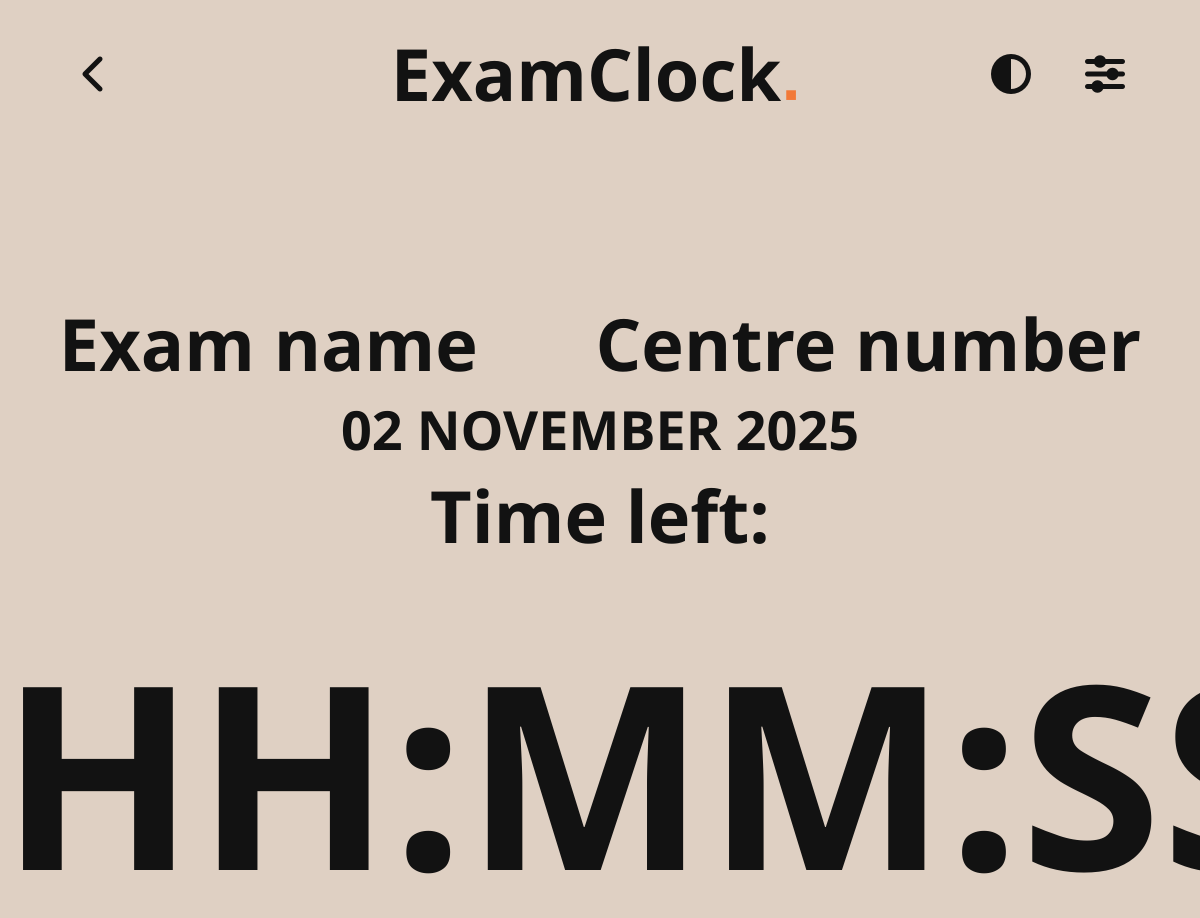
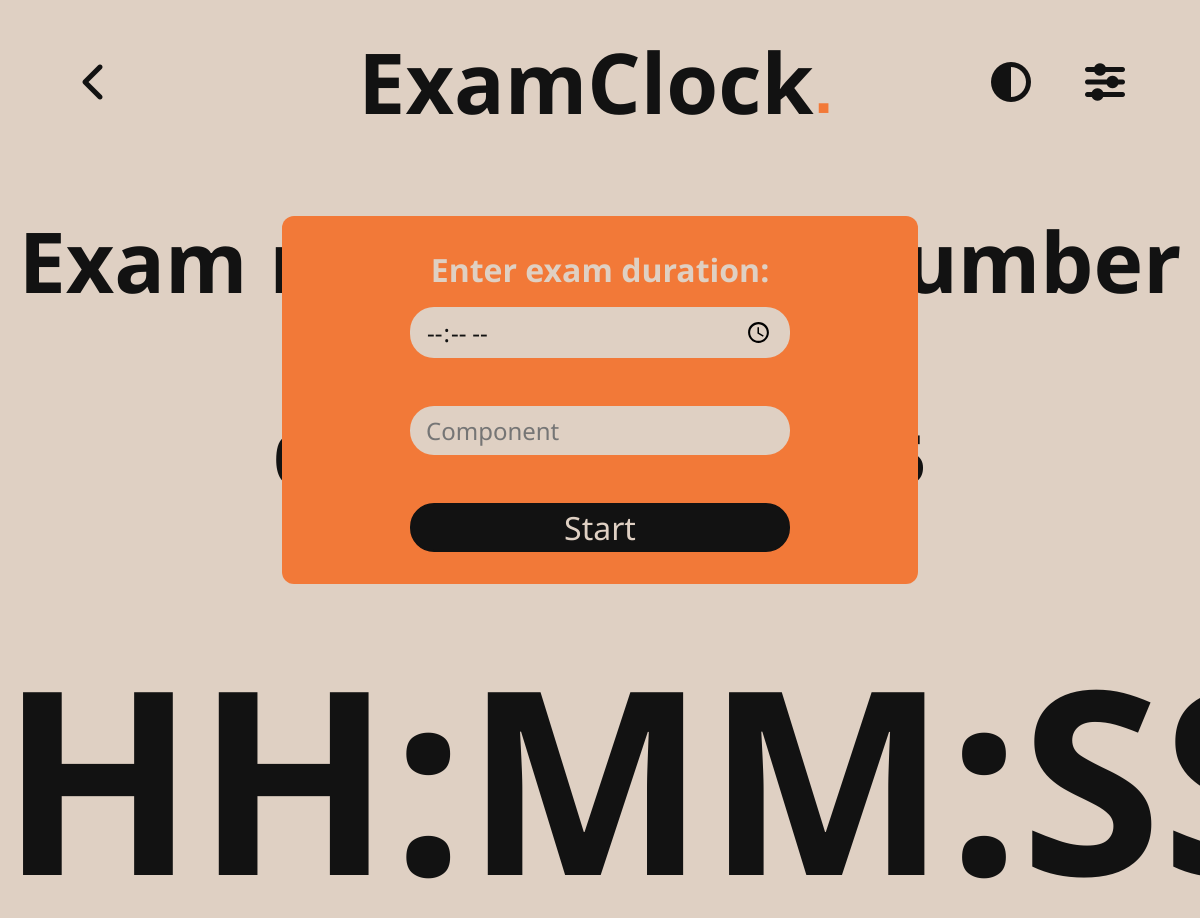
Before and after one commit to bumbot-hub/ExamClock, an Electron app: page index.html in a window 1200 px wide. Both pictures are taken after a click on the button "Timer". Shown: the top 918 px of the page. Drawn offline with Linux system fonts and the light colour scheme; no server answers.

Commit message:
feat: basic implementation of Timer

```diff
--- a/index.html
+++ b/index.html
@@ -58,16 +58,20 @@
     </section>
 
     <section class="timer hidden">
+        <div class="pop-up" id="timer_popup">
+            <h5>Enter exam duration: </h5>
+            <input type="time" id="countdown_input">
+            <input type="text" id="component_input" placeholder="Component">
+            <button id="start_timer">Start</button>
+        </div>
         <div class="exam_data">
             <h2 class="exam_name">Exam name</h2>
             <h2 class="centre_number">Centre number</h2>
         </div>
+        <h3 id="component">Component: </h3>
         <h3 class="date">DD MONTH YYYY</h3>
-        <h2>Time left:</h2>
-        <h1>HH:MM:SS</h1>
-        <canvas>
-
-        </canvas>
+        <h4>Time left:</h4>
+        <h1 id="countdown">HH:MM:SS</h1>
     </section>
 </body>
 <script type="module" src="renderer.js"></script>
--- a/renderer.js
+++ b/renderer.js
@@ -5,6 +5,7 @@
 const back_BTN = document.getElementById("back");
 const goClock = document.getElementById("clock");
 const goTimer = document.getElementById("timer");
+const startTimer_BTN = document.getElementById("start_timer");
 
 let historyStack = []; // Stack of visited sites
 
@@ -91,7 +92,18 @@
     startClock();
 });
 
+const timerPopup = document.getElementById("timer_popup");
 
-goClock.addEventListener("click", () => {
-    startTimer();
+goTimer.addEventListener("click", () => {
+    timerPopup.classList.remove("hidden");
 });
+
+startTimer_BTN.addEventListener("click", () => {
+    const countdown_input = document.getElementById("countdown_input").value;
+    const component_input = document.getElementById("component_input").value;
+
+    document.getElementById("component").innerHTML += component_input;
+    startTimer(countdown_input, document.getElementById("countdown"));
+
+    timerPopup.classList.add("hidden");
+})
--- a/style.css
+++ b/style.css
@@ -23,7 +23,7 @@
 }
 
 /* --- Headings --- */
-h1, .h1{
+h1{
     font-size: 256px;
     text-align: center;
     margin: 32px auto 0 auto;
@@ -31,18 +31,23 @@
 
 h2 {
     margin: 0 auto;
-    font-size: 72px;
+    font-size: 84px;
 }
 
 h3{
     margin: 0 auto;
-    font-size: 54px;
+    font-size: 68px;
 
 }
 
 h4 {
     margin: 0 auto;
-    font-size: 42px;
+    font-size: 48px;
+}
+
+h5{
+    margin: 0 auto;
+    font-size: 32px;
 }
 
 /* --- Sections and structure --- */
@@ -77,13 +82,26 @@
 .clock{
     display: flex;
     flex-direction: column;
-    margin-top: 172px;
+    margin-top: 64px;
 }
 
 .timer{
     display: flex;
     flex-direction: column;
-    margin-top: 172px;
+    margin-top: 64px;
+}
+
+.pop-up{
+    position: fixed;
+    top: 50%;
+    left: 50%;
+    transform: translate(-50%, -50%);
+    background-color: var(--accent-color);
+    padding: 32px 128px;
+    border-radius: 12px;
+    display: flex;
+    flex-direction: column;
+    gap: 16px;
 }
 
 #modes {
@@ -185,10 +203,45 @@
     align-items: center;
 }
 
+.pop-up > h5{
+    color: var(--bg-color);
+    text-align: center;
+}
+
+.pop-up form{
+    display: flex;
+    flex-direction: column;
+}
+
+.pop-up input{
+    font-size: 24px;
+    margin-bottom: 32px;
+    border: none;
+    border-radius: 24px;
+    background-color: var(--bg-color);
+    color: var(--font-color);
+    padding: 8px 16px;
+}
+
+.pop-up input:focus{
+    outline: none;
+}
+
+.pop-up button{
+    font-size: 32px;
+    font-weight: 500;
+    border: 2px solid var(--font-color);
+    border-radius: 24px;
+    color: var(--bg-color);
+    background-color: var(--font-color);
+    cursor: pointer;
+}
+
+.pop-up button:hover{
+    color: var(--bg-color);
+    background-color: var(--accent-color);
+}
+
 .hidden {
     display: none;
 }
-
-.not-set{
-    color: #666666;
-}
--- a/timer.js
+++ b/timer.js
@@ -1,3 +1,22 @@
-export function startTimer(){}
+export function startTimer(countdown, HTML){
+    let totalTime = countdown.slice(0,2)*60*60 + countdown.slice(3,5)*60 + countdown.slice(6,8);
+
+    const intervalId = setInterval(() => {
+        if(totalTime <= 0){
+            clearInterval(intervalId);
+        }else{
+            let h = Math.floor(totalTime / 3600);
+            let min = Math.floor((totalTime % 3600) / 60);
+            let s = totalTime % 60;
+
+            h = h.toString().padStart(2, '0');
+            min = min.toString().padStart(2, '0');
+            s = s.toString().padStart(2, '0');
+
+            HTML.innerHTML = `${h}:${min}:${s}`;
+            totalTime --;
+        }
+    }, 1000);
+}
 
 export function stopTimer(){}
```
